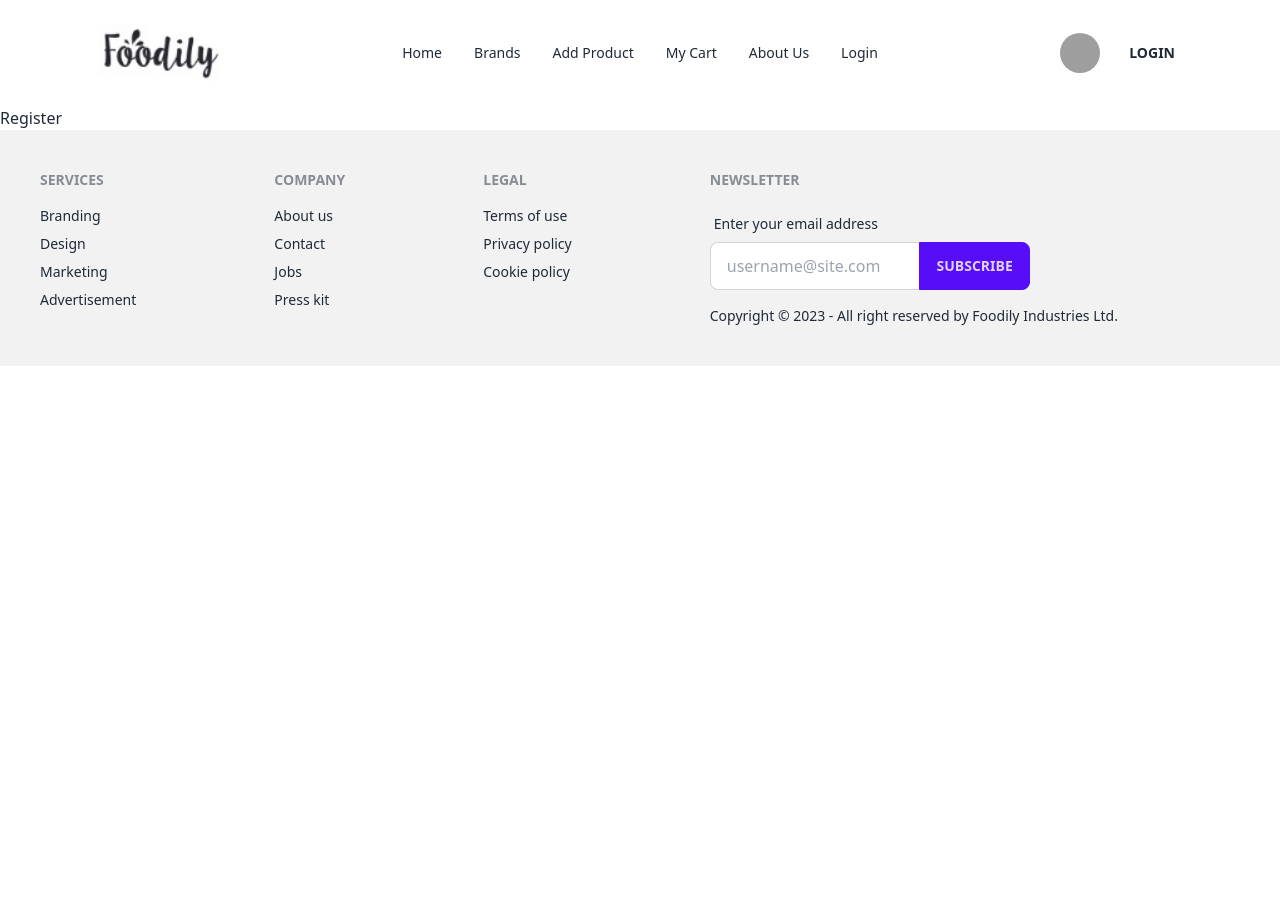
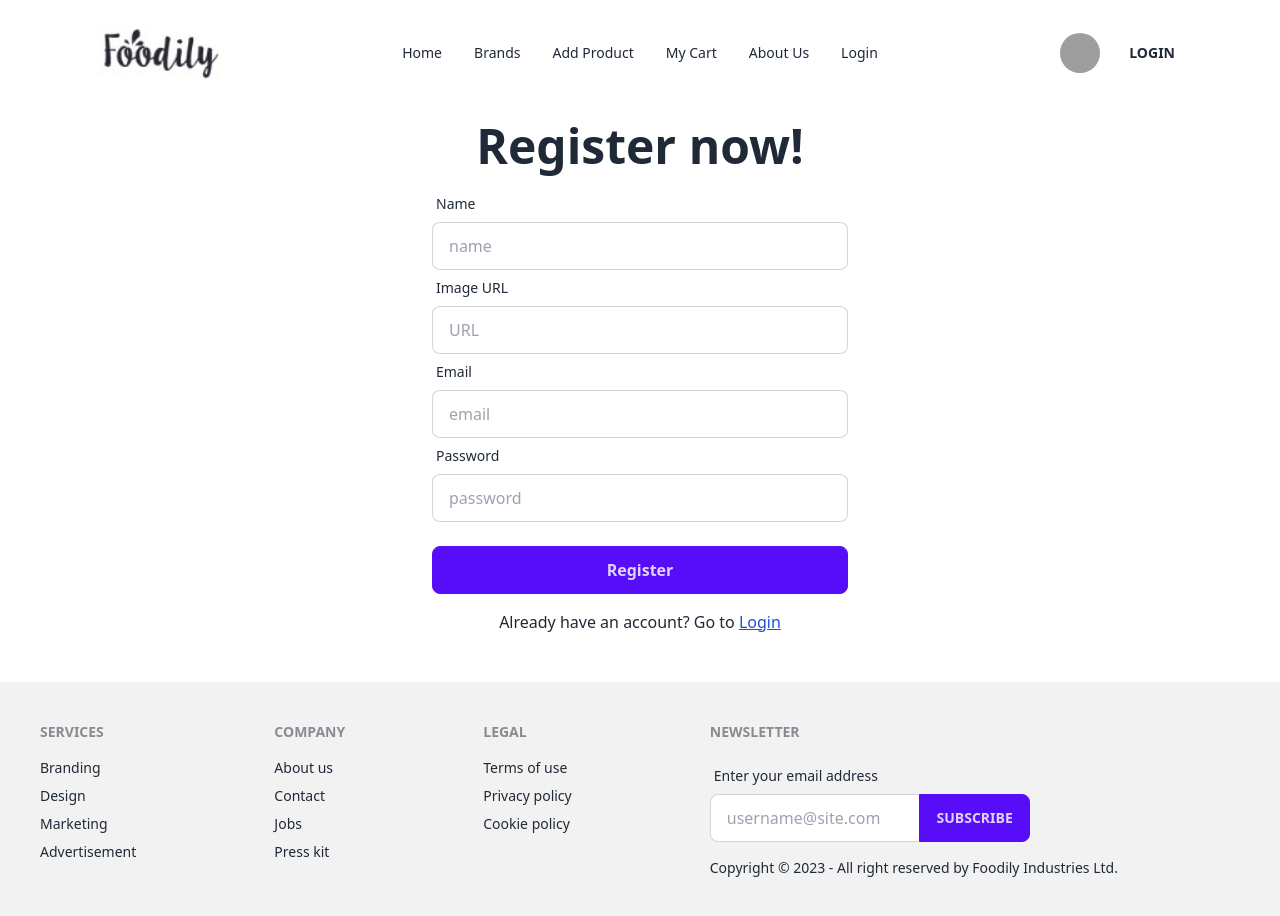
Before and after one commit to mahfuzar175/brandshop-client-side, a React (Vite) app: page /register in a window 1280 px wide. Before the commit the page ends 800 px from the top, so only its background shows below. Built offline with nearby package versions, Linux system fonts and the light colour scheme; grey boxes are pictures that could not be loaded.

Commit message:
register page added

```diff
--- a/package.json
+++ b/package.json
@@ -10,6 +10,7 @@
     "preview": "vite preview"
   },
   "dependencies": {
+    "firebase": "^10.5.0",
     "localforage": "^1.10.0",
     "match-sorter": "^6.3.1",
     "react": "^18.2.0",
--- /dev/null
+++ b/src/AuthProvider.jsx
@@ -0,0 +1,20 @@
+import { createContext, useState } from "react";
+
+export const AuthContext = createContext(null);
+
+const AuthProvider = ({ children }) => {
+    const [user, setUser] = useState(null);
+
+    const authInfo = {
+        user,
+
+    };
+
+    return (
+        <AuthContext.Provider>
+            {children}
+        </AuthContext.Provider>
+    );
+};
+
+export default AuthProvider;
--- a/src/main.jsx
+++ b/src/main.jsx
@@ -3,9 +3,12 @@ import ReactDOM from "react-dom/client";
 import "./index.css";
 import { RouterProvider } from "react-router-dom";
 import router from "./routes/Router.jsx";
+import AuthProvider from "./AuthProvider";
 
 ReactDOM.createRoot(document.getElementById("root")).render(
   <React.StrictMode>
+    <AuthProvider>
       <RouterProvider router={router}></RouterProvider>
+    </AuthProvider>
   </React.StrictMode>
 );
--- a/src/pages/Login/Login.jsx
+++ b/src/pages/Login/Login.jsx
@@ -1,10 +1,64 @@
-import React from 'react';
 
+import { Link } from 'react-router-dom';
+import { FaGoogle } from "react-icons/fa";
 
 const Login = () => {
+
+    const handleLogin = e =>{
+        e.preventDefault();
+        const form = new FormData(e.currentTarget);
+        console.log(form);
+    }
+
     return (
-        <div>
-            <h2>Login</h2>
+        <div className="mb-8 p-4">
+            <h1 className="text-5xl font-bold text-center">Please Login!</h1>
+            <form onSubmit={ handleLogin}
+        className="md:w-2/4 lg:w-1/3 mx-auto mt-4"
+      >
+        <div className="form-control">
+          <label className="label">
+            <span className="label-text">Email</span>
+          </label>
+          <input
+            type="email"
+            name="email"
+            placeholder="email"
+            className="input input-bordered"
+            required
+          />
+        </div>
+        <div className="form-control">
+          <label className="label">
+            <span className="label-text">Password</span>
+          </label>
+          <input
+            type="password"
+            name="password"
+            placeholder="password"
+            className="input input-bordered"
+            required
+          />
+        </div>
+        <div className="form-control mt-6">
+          <button className="btn btn-primary normal-case text-base font-semibold">
+            Continue with email/password
+          </button>
+        </div>
+      </form>
+      <div className="mt-4 mb-2 text-center">Or,</div>
+      <div className="flex justify-center items-center">
+        <button className="btn btn-outline normal-case">
+          <FaGoogle /> Login with Google
+        </button>
+      </div>
+      <p className="text-center mt-4">
+        Don't have an account? Please{" "}
+        <Link className="text-blue-700 font-medium underline" to="/register">
+          Register
+        </Link>
+      </p>
+
         </div>
     );
 };
--- a/src/pages/Register/Register.jsx
+++ b/src/pages/Register/Register.jsx
@@ -1,11 +1,92 @@
-import React from 'react';
+
+import { Link } from "react-router-dom";
 
 const Register = () => {
-    return (
-        <div>
-            <h2>Register</h2>
-        </div>
-    );
+
+  const handleRegister = (e) => {
+    e.preventDefault();
+    const form = new FormData(e.currentTarget);
+    const name = form.get("name");
+    const photo = form.get("photo");
+    const email = form.get("email");
+    const password = form.get("password");
+    console.log(name, email, photo, password);
+
+    }
+
+
+  return (
+    <div>
+      <div className="mb-8 p-4">
+        <h1 className="text-5xl font-bold text-center">Register now!</h1>
+        <form
+          onSubmit={handleRegister}
+          className="md:w-2/4 lg:w-1/3 mx-auto mt-4"
+        >
+          <div className="form-control">
+            <label className="label">
+              <span className="label-text">Name</span>
+            </label>
+            <input
+              type="text"
+              name="name"
+              placeholder="name"
+              className="input input-bordered"
+              required
+            />
+          </div>
+          <div className="form-control">
+            <label className="label">
+              <span className="label-text">Image URL</span>
+            </label>
+            <input
+              type="url"
+              name="photo"
+              placeholder="URL"
+              className="input input-bordered"
+              required
+              id=""
+            />
+          </div>
+          <div className="form-control">
+            <label className="label">
+              <span className="label-text">Email</span>
+            </label>
+            <input
+              type="email"
+              name="email"
+              placeholder="email"
+              className="input input-bordered"
+              required
+            />
+          </div>
+          <div className="form-control">
+            <label className="label">
+              <span className="label-text">Password</span>
+            </label>
+            <input
+              type="password"
+              name="password"
+              placeholder="password"
+              className="input input-bordered"
+              required
+            />
+          </div>
+          <div className="form-control mt-6">
+            <button className="btn btn-primary normal-case text-base font-semibold">
+              Register
+            </button>
+          </div>
+        </form>
+        <p className="text-center mt-4">
+          Already have an account? Go to{" "}
+          <Link className="text-blue-700 font-medium underline" to="/login">
+            Login
+          </Link>
+        </p>
+      </div>
+    </div>
+  );
 };
 
 export default Register;
```
Also changed, not shown: 1 other file (tests, documents, lock files or other folders).
